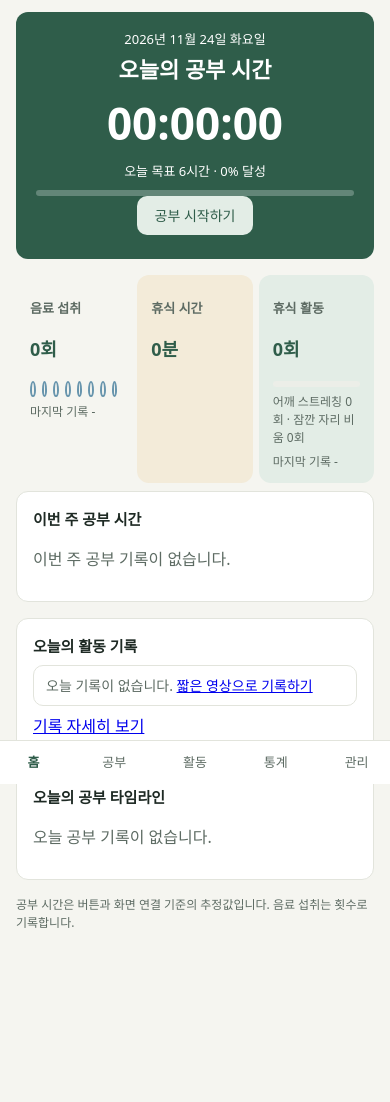
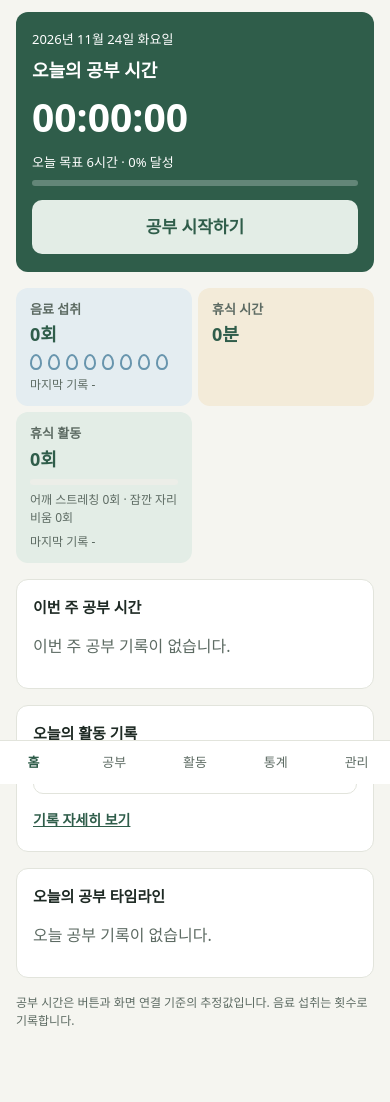
Before and after one commit to HanaPark-lab/desk-habit-coach, a Django app: page /dashboard/ in a window 390 px wide. Shown: the part 60-1162 px from the top of the page. Before the commit the page ends 988 px from the top, so only its background shows below. Run offline with Django 5.2, Linux system fonts and the light colour scheme; the visitor is signed in with stand-in values (Sample User, id 1); data that the repository does not hold is empty; parts of the project's set-up code (start-up, migrations or seed data) failed here and were passed over.

Commit message:
style: refine application layout and visual design

```diff
--- a/backend/static/css/app.css
+++ b/backend/static/css/app.css
@@ -92,10 +92,8 @@ th { font-weight: 600; color: var(--muted); font-size: 13px; }
 .hero-sub { margin: 6px 0 0; font-size: 13px; }
 .hero-bar { background: rgba(255, 255, 255, 0.25); margin: 8px auto 0; max-width: 520px; }
 .hero-bar span { background: #e3ede6; }
-.hero-actions { display: flex; gap: 8px; justify-content: center; flex-wrap: wrap; margin-top: 12px; }
 .hero-btn { display: inline-block; font: inherit; font-size: 14px; padding: 9px 18px; border: 0; border-radius: 10px; background: #e3ede6; color: var(--accent); text-decoration: none; cursor: pointer; }
 a.hero-btn { margin-top: 10px; }
-.hero-btn.ghost { background: rgba(255, 255, 255, 0.15); color: #fff; }
 .hero .error { color: #ffd9d4; }
 .page-head { display: flex; justify-content: space-between; align-items: center; }
 .page-head .hero-btn { background: var(--accent); color: #fff; margin: 0; }
@@ -125,13 +123,11 @@ video#camera { display: block; width: 100%; max-width: 480px; margin-top: 10px;
 .brand-text { display: flex; flex-direction: column; line-height: 1.1; }
 .brand-text small { font-size: 11px; font-weight: 400; color: var(--muted); }
 .date-line { margin: 0; font-size: 13px; }
-.hero-btn.wide { min-width: 140px; }
 .tiles { display: grid; grid-template-columns: repeat(3, minmax(0, 1fr)); gap: 10px; margin-bottom: 8px; }
 .tile { border-radius: var(--radius); padding: 12px 14px; }
 .tile.study { background: #e3ede6; } .tile.rest { background: #f3ebd9; } .tile.away { background: #ebe7f3; }
 .tile-label { font-size: 13px; color: var(--muted); }
 .tile-value { font-size: 22px; font-weight: 700; color: var(--accent); }
-.habits h3 { font-size: 14px; margin: 12px 0 2px; }
 .big { font-size: 26px; font-weight: 700; color: var(--accent); margin: 0 0 6px; }
 .drops { display: flex; gap: 6px; margin: 0; }
 .drop { width: 12px; height: 16px; border: 2px solid #6895ad; border-radius: 50% 50% 50% 50% / 60% 60% 40% 40%; }
@@ -170,15 +166,17 @@ video#camera { display: block; width: 100%; max-width: 480px; margin-top: 10px;
 .live-badge { position: absolute; top: 12px; left: 14px; font-weight: 700; color: #fff; text-shadow: 0 1px 2px #0008; }
 .live-badge::first-letter { color: #f28b82; }
 .live-empty { text-align: center; font-size: 14px; color: #cfdcd4; padding: 20px; }
+.live-note { margin: 8px 2px 0; font-size: 13px; color: #cfdcd4; }
 .live-foot { display: flex; justify-content: space-between; align-items: center; margin-top: 8px; font-size: 13px; }
 .live-foot small { color: #f3c6c0; }
 .alert-card { background: #f3ebd9; border-radius: var(--radius); padding: 4px 16px 10px; margin-bottom: 12px; }
 .alert-card h2 { margin-top: 12px; }
 .focus-tiles .tile.plain { background: var(--surface); border: 1px solid var(--line); text-align: center; }
 .focus-tiles { grid-template-columns: repeat(auto-fit, minmax(130px, 1fr)); }
-.options { display: flex; flex-wrap: wrap; gap: 6px 18px; padding: 8px 2px 0; font-size: 14px; color: var(--muted); }
+.options { display: flex; flex-wrap: wrap; gap: 6px 18px; padding: 8px 2px 0; font-size: 14px; color: inherit; }
 .options label { display: inline-flex; align-items: center; gap: 6px; cursor: pointer; }
 .focus-actions { display: grid; grid-template-columns: repeat(auto-fit, minmax(140px, 1fr)); gap: 10px; margin-top: 12px; }
+#study-error:empty { margin: 0; }
 .btn-primary, .btn-ghost { font: inherit; padding: 12px; border-radius: 10px; cursor: pointer; }
 .btn-primary { background: var(--accent); color: #fff; border: 0; }
 .btn-ghost { background: var(--surface); color: var(--fg); border: 1px solid var(--line); }
@@ -220,3 +218,72 @@ summary { cursor: pointer; color: var(--accent); }
 .error, .errorlist { color: var(--err); }
 #form-error:empty { display: none; }
 .sr-only { position: absolute; width: 1px; height: 1px; margin: -1px; overflow: hidden; clip: rect(0 0 0 0); white-space: nowrap; }
+
+/* 활동 기록 */
+.report-head { display: flex; align-items: center; justify-content: space-between; flex-wrap: wrap; gap: 12px; margin-bottom: 16px; }
+.report-period { gap: 4px; padding: 4px; background: var(--accent-soft); border-radius: 10px; }
+.report-period a { padding: 6px 12px; border-radius: 7px; white-space: nowrap; }
+.report-period a[aria-current="page"] { background: var(--accent); color: var(--surface); }
+.report-kpis { grid-template-columns: repeat(4, minmax(0, 1fr)); margin: 0 0 16px; }
+.report-kpis dd { margin: 0; }
+.report-drink { background: #e4edf1; }
+.report-movement { background: var(--soft); }
+.report-charts { display: grid; grid-template-columns: repeat(4, minmax(0, 1fr)); gap: 14px; margin-bottom: 16px; }
+.report-chart { grid-column: span 2; min-width: 0; margin: 0; }
+.report-chart:first-child { grid-column: span 3; }
+.report-chart:nth-child(2) { grid-column: span 1; }
+.report-chart .note { margin: 0 0 8px; }
+.report-plot { position: relative; height: 240px; }
+.report-empty { display: grid; place-items: center; min-height: 100px; margin: 8px 0 0; padding: 12px; border-radius: 8px; background: var(--soft); text-align: center; font-size: 14px; }
+.report-events { list-style: none; margin: 0; padding: 0; }
+.report-events li { display: flex; justify-content: space-between; align-items: center; flex-wrap: wrap; gap: 8px 16px; padding: 9px 0; border-top: 1px solid var(--line); }
+.report-event-info { font-size: 14px; }
+.report-event-info .muted, .report-event-actions { font-size: 13px; }
+.report-event-actions { display: flex; align-items: center; flex-wrap: wrap; gap: 8px; }
+.report-history summary { padding-top: 8px; color: var(--accent); font-weight: 700; cursor: pointer; }
+.report-history[open] summary { margin-bottom: 12px; }
+#report-error:empty { margin: 0; }
+@media (max-width: 760px) {
+  .report-kpis { grid-template-columns: repeat(2, minmax(0, 1fr)); }
+  .report-charts { grid-template-columns: minmax(0, 1fr); }
+  .report-chart:nth-child(n) { grid-column: auto; }
+  .report-plot { height: 220px; }
+}
+
+/* 오늘 */
+.today-hero { display: grid; grid-template-columns: minmax(0, 1fr) auto; gap: 20px; align-items: center; padding: 22px 24px; text-align: left; }
+.today-hero h1 { font-size: 18px; margin: 8px 0 0; }
+.today-hero .hero-bar { margin-left: 0; }
+.today-hero-action { text-align: center; }
+.today-hero .today-start { min-width: 190px; margin: 0; padding: 14px 22px; font-size: 17px; font-weight: 700; }
+.today-start:disabled { opacity: 0.7; cursor: progress; }
+.today-hero #hero-error:empty { margin: 0; }
+.today-summary { margin: 0 0 16px; }
+.today-summary .tile-label { margin: 0; }
+.today-summary .tile-value { margin: 2px 0 6px; }
+.today-drink { background: #e4edf1; }
+.today-summary .drops { flex-wrap: wrap; }
+.today-overview { display: grid; grid-template-columns: repeat(2, minmax(0, 1fr)); gap: 14px; }
+.today-overview .card { min-width: 0; }
+.today-week-chart { position: relative; height: 210px; }
+.today-week-chart canvas { max-width: 100%; }
+.today-week-values { display: flex; flex-wrap: wrap; gap: 8px 14px; list-style: none; padding: 0; }
+.today-reports-link { display: inline-block; padding: 7px 0; color: var(--accent); font-size: 14px; font-weight: 700; }
+@media (max-width: 760px) {
+  .today-hero, .today-overview { grid-template-columns: minmax(0, 1fr); }
+  .today-hero { gap: 14px; padding: 18px 16px; }
+  .today-hero .hero-time { font-size: clamp(34px, 10vw, 44px); }
+  .today-hero .today-start { width: 100%; min-width: 0; }
+  .today-summary { grid-template-columns: repeat(auto-fit, minmax(120px, 1fr)); }
+  .today-overview { gap: 0; }
+}
+
+/* 관리자 사용자 이용 현황 */
+.usage-stats { grid-template-columns: repeat(auto-fit, minmax(145px, 1fr)); margin-bottom: 8px; }
+.usage-trend { margin-top: 12px; }
+.usage-trend h3, .usage-list-title { font-size: 15px; margin: 12px 0 8px; }
+.usage-chart { position: relative; height: 225px; }
+.usage-chart canvas { max-width: 100%; }
+.usage-users { min-width: 650px; }
+.usage-users th[scope="row"] { color: var(--fg); overflow-wrap: anywhere; }
+.usage-pages { justify-content: flex-end; margin-top: 10px; }
```
